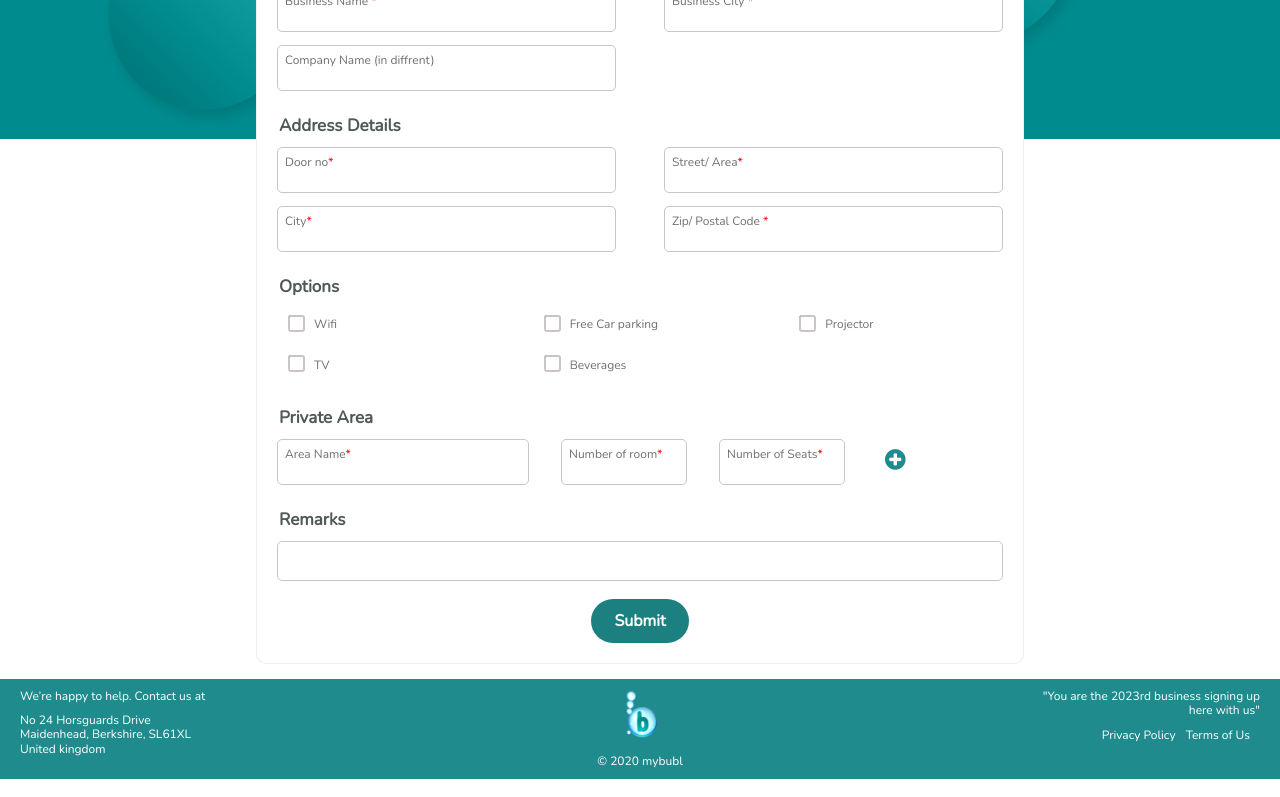
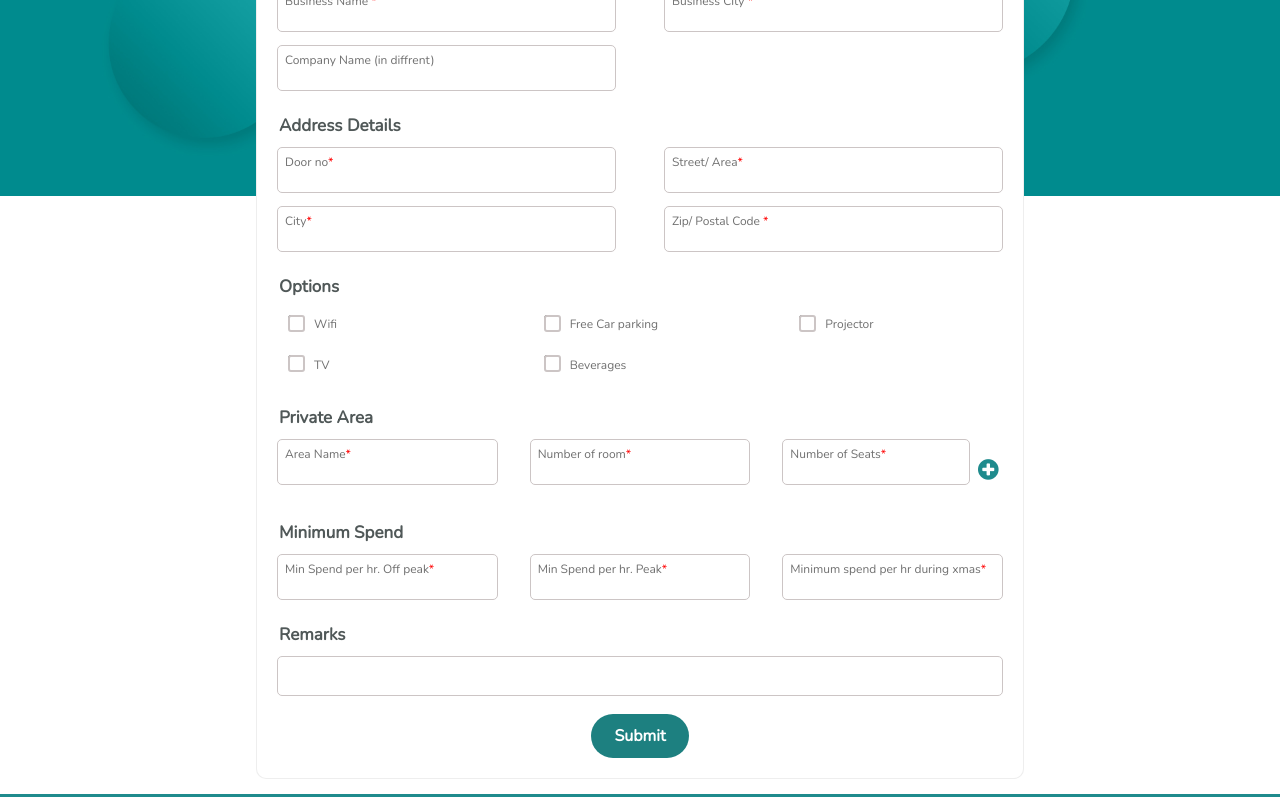
Before and after one commit to hari-hara-kumar/mybubl-registration, an Angular app: page / in a window 1280 px wide. Shown: the part 486-1283 px from the top of the page. Built offline with nearby package versions, Linux system fonts and the light colour scheme; no server answers.

Commit message:
added api

```diff
--- a/src/app/app.module.ts
+++ b/src/app/app.module.ts
@@ -4,6 +4,7 @@ import { NgModule } from '@angular/core';
 import { AppRoutingModule } from './app-routing.module';
 import { AppComponent } from './app.component';
 import { DialogModule } from './common/dialog/dialog.module';
+import { HttpClientModule } from '@angular/common/http';
 
 @NgModule({
   declarations: [
@@ -12,7 +13,8 @@ import { DialogModule } from './common/dialog/dialog.module';
   imports: [
     BrowserModule,
     DialogModule,
-    AppRoutingModule
+    AppRoutingModule,
+    HttpClientModule
   ],
   providers: [],
   bootstrap: [AppComponent]
--- a/src/app/common/dialog/dialog.component.ts
+++ b/src/app/common/dialog/dialog.component.ts
@@ -21,7 +21,7 @@ export class DialogComponent implements OnInit, OnDestroy {
                 this.title = x.title;
                 setTimeout(() => {
                     this.onCloseModal();
-                }, 1200);
+                }, 3000);
             } else {
                 this.onCloseModal();
             }
--- a/src/app/common/interceptor/interceptor.ts
+++ b/src/app/common/interceptor/interceptor.ts
@@ -10,9 +10,11 @@ import {
 
 import { Observable, throwError } from 'rxjs';
 import { map, catchError } from 'rxjs/operators';
+import { DialogService } from '../dialog/dialog.service';
 
-@Injectable({providedIn: 'root'})
+@Injectable({ providedIn: 'root' })
 export class HttpConfigInterceptor implements HttpInterceptor {
+    constructor(private dialogService: DialogService) { }
     intercept(request: HttpRequest<any>, next: HttpHandler): Observable<HttpEvent<any>> {
         const token: string = localStorage.getItem('token');
 
@@ -39,7 +41,7 @@ export class HttpConfigInterceptor implements HttpInterceptor {
                     reason: error && error.error && error.error.reason ? error.error.reason : '',
                     status: error.status
                 };
-                // this.errorDialogService.openDialog(data);
+                this.dialogService.show.next({ message: "Conact Your Administaror", title: "Error", status: true });
                 return throwError(error);
             }));
     }
--- a/src/app/common/services/postdata.service.ts
+++ b/src/app/common/services/postdata.service.ts
@@ -11,8 +11,8 @@ export class PostDataService {
         return this.http.post(this.baseUrl + url, data);
     }
 
-    get(url) {
-        return this.http.get(this.baseUrl + url);
+    get(url, param) {
+        return this.http.get(this.baseUrl + url, {params: param});
     }
 
 }
--- a/src/app/register-hotel/register-hotel.component.html
+++ b/src/app/register-hotel/register-hotel.component.html
@@ -23,14 +23,14 @@
                     <div class="field">
                         <label for="">First Name <span>*</span></label>
                         <input type="text"
-                            [ngStyle]="{'border': submitted && registerForm.controls.firstname.errors ? '1px solid red' : ''}"
-                            formControlName="firstname">
+                            [ngStyle]="{'border': submitted && registerForm.controls.firstName.errors ? '1px solid red' : ''}"
+                            formControlName="firstName">
                     </div>
                     <div class="field">
                         <label for="">Last Name <span>*</span></label>
                         <input type="text"
-                            [ngStyle]="{'border': submitted && registerForm.controls.lastname.errors ? '1px solid red' : ''}"
-                            formControlName="lastname">
+                            [ngStyle]="{'border': submitted && registerForm.controls.lastName.errors ? '1px solid red' : ''}"
+                            formControlName="lastName">
                     </div>
                 </div>
                 <div class="row">
@@ -45,29 +45,29 @@
                     </div>
                     <div class="field">
                         <label for="">Phone Number <span>*</span></label>
-                        <input type="tel"
-                            [ngStyle]="{'border': submitted && registerForm.controls.phoneno.errors ? '1px solid red' : ''}"
-                            formControlName="phoneno">
+                        <input type="number"
+                            [ngStyle]="{'border': submitted && registerForm.controls.phoneNumber.errors ? '1px solid red' : ''}"
+                            formControlName="phoneNumber">
                     </div>
                 </div>
                 <div class="row">
                     <div class="field">
                         <label for="">Business Name <span>*</span></label>
                         <input type="text"
-                            [ngStyle]="{'border': submitted && registerForm.controls.businessname.errors ? '1px solid red' : ''}"
-                            formControlName="businessname">
+                            [ngStyle]="{'border': submitted && registerForm.controls.businessName.errors ? '1px solid red' : ''}"
+                            formControlName="businessName">
                     </div>
                     <div class="field">
                         <label for="">Business City <span>*</span></label>
                         <input type="text"
-                            [ngStyle]="{'border': submitted && registerForm.controls.businesscity.errors ? '1px solid red' : ''}"
-                            formControlName="businesscity">
+                            [ngStyle]="{'border': submitted && registerForm.controls.businessCity.errors ? '1px solid red' : ''}"
+                            formControlName="businessCity">
                     </div>
                 </div>
                 <div class="row">
                     <div class="field">
                         <label for="">Company Name (in diffrent)</label>
-                        <input type="text" formControlName="companyname">
+                        <input type="text" formControlName="companyName">
                     </div>
                 </div>
             </section>
@@ -77,8 +77,8 @@
                     <div class="field">
                         <label for="">Door no<span>*</span></label>
                         <input type="text"
-                            [ngStyle]="{'border': submitted && registerForm.controls.doorno.errors ? '1px solid red' : ''}"
-                            formControlName="doorno">
+                            [ngStyle]="{'border': submitted && registerForm.controls.doorNo.errors ? '1px solid red' : ''}"
+                            formControlName="doorNo">
                     </div>
                     <div class="field">
                         <label for="">Street/ Area<span>*</span></label>
@@ -97,67 +97,72 @@
                     <div class="field">
                         <label for="">Zip/ Postal Code <span>*</span></label>
                         <input type="tel"
-                            [ngStyle]="{'border': submitted && registerForm.controls.zipcode.errors ? '1px solid red' : ''}"
-                            formControlName="zipcode">
+                            [ngStyle]="{'border': submitted && registerForm.controls.pinCode.errors ? '1px solid red' : ''}"
+                            formControlName="pinCode">
                     </div>
                 </div>
             </section>
             <section>
                 <h5>Options</h5>
                 <div class="row-more">
-                    <div class="field-checkbox">
-                        <input type="checkbox" formControlName="wifi" name="" id="">
-                        <label for="">Wifi</label>
-                    </div>
-                    <div class="field-checkbox">
-                        <input type="checkbox" name="" id="" formControlName="carparking">
-                        <label for="">Free Car parking </label>
-                    </div>
-                    <div class="field-checkbox">
-                        <input type="checkbox" name="" id="" formControlName="projector">
-                        <label for="">Projector</label>
-                    </div>
-                    <div class="field-checkbox">
-                        <input type="checkbox" name="" id="" formControlName="tv">
-                        <label for="">TV</label>
-                    </div>
-                    <div class="field-checkbox">
-                        <input type="checkbox" name="" formControlName="beverages" id="">
-                        <label for="">Beverages</label>
+                    <div class="field-checkbox" *ngFor="let optn of optionList;let i = index">
+                        <input type="checkbox" [(ngModel)]="isChecked[i]" [ngModelOptions]="{standalone: true}" (change)="onSelectOption($event, optn, i)" name="" id="">
+                        <label for="">{{optn.name}}</label>
                     </div>
                 </div>
             </section>
-            <section formArrayName="privateares">
+            <section formArrayName="privateArea">
                 <div class="row-head">
                     <h5>Private Area </h5>
-
-
-                    <!-- <button class="add" (click)="addPrivateAreas()">Add</button> -->
                 </div>
-
                 <div class="row row-area" *ngFor="let areas of privateAreas.controls; let i=index">
                     <ng-container [formGroupName]="i">
                         <div class="field">
                             <label for="">Area Name<span>*</span></label>
                             <input type="text"
-                                [ngStyle]="{'border': submitted && registerForm.controls.privateares['controls'][i].controls.areaname.errors ? '1px solid red' : ''}"
-                                formControlName="areaname">
+                                [ngStyle]="{'border': submitted && registerForm.controls.privateArea['controls'][i].controls.areaName.errors ? '1px solid red' : ''}"
+                                formControlName="areaName">
                         </div>
                         <div class="field">
                             <label for="">Number of room<span>*</span></label>
                             <input type="number"
-                                [ngStyle]="{'border': submitted && registerForm.controls.privateares['controls'][i].controls.noofrooms.errors ? '1px solid red' : ''}"
-                                formControlName="noofrooms">
+                                [ngStyle]="{'border': submitted && registerForm.controls.privateArea['controls'][i].controls.numberOfRoom.errors ? '1px solid red' : ''}"
+                                formControlName="numberOfRoom">
                         </div>
                         <div class="field">
                             <label for="">Number of Seats<span>*</span></label>
-                            <input type="number"
-                                [ngStyle]="{'border': submitted && registerForm.controls.privateares['controls'][i].controls.noofseats.errors ? '1px solid red' : ''}"
-                                formControlName="noofseats">
+                            <input type="number" class="custom-input"
+                                [ngStyle]="{'border': submitted && registerForm.controls.privateArea['controls'][i].controls.numberOfSeats.errors ? '1px solid red' : ''}"
+                                formControlName="numberOfSeats">
+                            <i class="fa fa-plus-circle add" *ngIf="i == 0" (click)="addPrivateAreas()"></i>
+                            <i class="fa fa-times-circle delete" *ngIf="i > 0" (click)="removePrivateAreas(i)"></i>
                         </div>
-                        <i class="fa fa-plus-circle add" *ngIf="i == 0" (click)="addPrivateAreas()"></i>
-                        <i class="fa fa-times-circle delete" *ngIf="i > 0" (click)="removePrivateAreas(i)"></i>
                     </ng-container>
+                </div>
+            </section>
+            <section>
+                <div class="row-head">
+                    <h5>Minimum Spend</h5>
+                </div>
+                <div class="row row-area">
+                    <div class="field">
+                        <label for="">Min Spend per hr. Off peak<span>*</span></label>
+                        <input type="number"
+                            [ngStyle]="{'border': submitted && registerForm.controls.offpeak.errors ? '1px solid red' : ''}"
+                            formControlName="offpeak">
+                    </div>
+                    <div class="field">
+                        <label for="">Min Spend per hr. Peak<span>*</span></label>
+                        <input type="number"
+                            [ngStyle]="{'border': submitted && registerForm.controls.peak.errors ? '1px solid red' : ''}"
+                            formControlName="peak">
+                    </div>
+                    <div class="field">
+                        <label for="">Minimum spend per hr during xmas<span>*</span></label>
+                        <input type="number"
+                            [ngStyle]="{'border': submitted && registerForm.controls.xmas.errors ? '1px solid red' : ''}"
+                            formControlName="xmas">
+                    </div>
                 </div>
             </section>
             <section>
--- a/src/app/register-hotel/register-hotel.component.scss
+++ b/src/app/register-hotel/register-hotel.component.scss
@@ -221,40 +221,20 @@ main {
             .row-area {
                 display: grid;
                 grid-gap: 2rem;
-                grid-template-columns: 2fr 1fr 1fr 1fr;
-                // margin-left: 15px;
+                grid-template-columns: 2fr 2fr 2fr;
+                .custom-input {
+                    width: 85% !important;
+                    display: inline-block !important;
+                }
                 .add {
-                    // margin: 23px 2px 10px 2px;
-                    // display: inline-block;
-                    // right: 0;
-                    // position: absolute;
-                    margin: 8px;
+                    margin-left: 8px;
                     font-size: 24px;
                     color:  #1f8b8d;
-                    // height: 25px;
-                    // width: auto;
-                    // font-size: 14px;
-                    // font-weight: bold;
-                    // text-transform: uppercase;
-                    // color: #1f8b8d;
-                    // background: #fff;
-                    // border-radius: 6px;
-                    // border: 2px solid #1f8b8d;
                 }
                 .delete {
                     font-size: 24px;
                     color:  red;
-                    float: right;
-                    margin: 8px;
-                    // height: 25px;
-                    // width: auto;
-                    // font-size: 14px;
-                    // font-weight: bold;
-                    // text-transform: uppercase;
-                    // color: #1f8b8d;
-                    // background: #fff;
-                    // border-radius: 6px;
-                    // border: 2px solid #1f8b8d;
+                    margin-left: 8px;
                 }
             }
         }
@@ -286,8 +266,8 @@ main {
         input[type="checkbox"]:checked:after {
             width: 4px;
             height: 8px;
-            top: 2px;
-            left: 6px;
+            top: 1px;
+            left: 5px;
         }
     }
     .row-area {
--- a/src/app/register-hotel/register-hotel.component.ts
+++ b/src/app/register-hotel/register-hotel.component.ts
@@ -1,6 +1,7 @@
-import { Component, OnInit } from '@angular/core';
+import { Component, OnInit, ElementRef } from '@angular/core';
 import { FormBuilder, FormGroup, Validators, FormArray } from '@angular/forms';
 import { DialogService } from '../common/dialog/dialog.service';
+import { PostDataService } from '../common/services/postdata.service';
 
 @Component({
   selector: 'app-register-hotel',
@@ -10,56 +11,123 @@ import { DialogService } from '../common/dialog/dialog.service';
 export class RegisterHotelComponent implements OnInit {
   registerForm: FormGroup;
   submitted = false;
+  isChecked = [];
+  optionList = [
+    { name: 'Wifi', id: 1 },
+    { name: 'Free Car parking', id: 2 },
+    { name: 'Projector', id: 3 },
+    { name: 'TV', id: 4 },
+    { name: 'Beverages', id: 5 },
+  ];
+  optionsSelected = [];
   emailPattern = "^[a-z0-9._%+-]+@[a-z0-9.-]+\.[a-z]{2,4}$";
-  constructor(private fb: FormBuilder, private dialogService: DialogService) { }
+  constructor(private fb: FormBuilder, private dialogService: DialogService,
+    private apiService: PostDataService, private el: ElementRef) { }
 
   ngOnInit(): void {
+    this.getInitialData();
     this.initRegisterForm();
     this.addPrivateAreas();
   }
   initRegisterForm() {
     this.registerForm = this.fb.group({
-      firstname: ['', Validators.required],
-      lastname: ['', Validators.required],
+      firstName: ['', Validators.required],
+      lastName: ['', Validators.required],
       email: ['', [Validators.required, Validators.pattern(this.emailPattern)]],
-      phoneno: ['', Validators.required],
-      businessname: ['', Validators.required],
-      businesscity: ['', Validators.required],
-      companyname: [''],
-      doorno: ['', Validators.required],
+      phoneNumber: ['', Validators.required],
+      businessName: ['', Validators.required],
+      businessCity: ['', Validators.required],
+      companyName: [''],
+      doorNo: ['', Validators.required],
       street: ['', Validators.required],
       city: ['', Validators.required],
-      zipcode: ['', Validators.required],
-      wifi: [''],
-      carparking: [''],
-      projector: [''],
-      tv: [''],
-      beverages: [''],
+      pinCode: ['', Validators.required],
+      offpeak: ['', Validators.required],
+      peak: ['', Validators.required],
+      xmas: ['', Validators.required],
       remarks: [''],
-      privateares: this.fb.array([])
+      privateArea: this.fb.array([])
     })
   }
-  get privateAreas() : FormArray {
-    return this.registerForm.get("privateares") as FormArray;
+  get privateAreas(): FormArray {
+    return this.registerForm.get("privateArea") as FormArray;
   }
-  createPrivateAreas(): FormGroup  {
+  createPrivateAreas(): FormGroup {
     return this.fb.group({
-      areaname: ['', Validators.required],
-      noofrooms: ['', Validators.required],
-      noofseats: ['', Validators.required]
+      areaName: ['', Validators.required],
+      numberOfRoom: ['', Validators.required],
+      numberOfSeats: ['', Validators.required]
+    })
+  }
+  getInitialData() {
+    const params = {
+      limit: 10,
+      offset: 0
+    }
+    this.apiService.get('option/list', params).subscribe(res => {
+
     })
   }
   addPrivateAreas() {
     this.privateAreas.push(this.createPrivateAreas())
   }
-  removePrivateAreas(i:number) {
+  removePrivateAreas(i: number) {
     this.privateAreas.removeAt(i);
+  }
+  onSelectOption(event, item, i): void {
+    if (event.target.checked) {
+      this.optionsSelected.push(item.id)
+      this.isChecked[i] = true;
+    } else {
+      this.isChecked[i] = false;
+      this.optionsSelected = this.optionsSelected.filter(x => {
+        if (x.id == item.id) {
+          return false;
+        } else {
+          return true;
+        }
+      })
+    }
   }
   onSubmit() {
     this.submitted = true;
     console.log('submitted', this.registerForm)
-    if (this.registerForm.valid) {
-      this.dialogService.show.next({message: "Registered Successfully", title: "Success", status: true})
+    if (!this.registerForm.valid) {
+      this.setfocus();
+      return;
+    }
+    const data = this.registerForm.value;
+    delete data.offpeak;
+    delete data.peak;
+    delete data.xmas;
+    data.privateArea = '';
+    data.options = this.optionsSelected.join(',');
+    // this.optionsSelected.forEach((x, i) => {
+    //   data.options += x;
+    //   if (i < this.optionsSelected.length -1) {
+    //     data.options += ',';
+    //   }
+    // })
+    this.apiService.post('user/register', data).subscribe((res: any) => {
+      if (res.status == 1) {
+        this.dialogService.show.next({ message: "Registered Successfully", title: "Success", status: true });
+        this.registerForm.reset();
+        this.registerForm.clearValidators();
+        this.submitted = false;
+        this.isChecked = [];
+        window.scrollTo(0, 0)
+      } else {
+        this.dialogService.show.next({ message: "Conact Your Administaror", title: "Error", status: true });
+      }
+    });
+  }
+  setfocus() {
+    for (const key of Object.keys(this.registerForm.controls)) {
+      if (this.registerForm.controls[key].invalid) {
+        const invalidControl = this.el.nativeElement.querySelector('[formcontrolname="' + key + '"]');
+        invalidControl.focus();
+        break;
+      }
     }
   }
 }
--- a/src/environments/environment.ts
+++ b/src/environments/environment.ts
@@ -4,7 +4,7 @@
 
 export const environment = {
   production: false,
-  baseurl: ''
+  baseurl: 'http://15.207.16.184/backend/api/'
 };
 
 /*
--- a/src/styles.scss
+++ b/src/styles.scss
@@ -27,3 +27,31 @@ select:focus {
 * {
     font-family: "Nunito", sans-serif;
 }
+/* Chrome, Safari, Edge, Opera */
+input::-webkit-outer-spin-button,
+input::-webkit-inner-spin-button {
+  -webkit-appearance: none;
+  margin: 0;
+}
+
+/* Firefox */
+input[type=number] {
+  -moz-appearance: textfield;
+}
+/*  Firefox-only */
+   * {
+    scrollbar-width: thin;
+    scrollbar-color: #0a7a95;
+  }
+
+  /* Works on Chrome/Edge/Safari */
+  *::-webkit-scrollbar {
+    width: 8px;
+  }
+  *::-webkit-scrollbar-track {
+    background: lightgray;
+  }
+  *::-webkit-scrollbar-thumb {
+    background-color: #1f8b8d;
+    border-radius: 20px;
+  }
```
